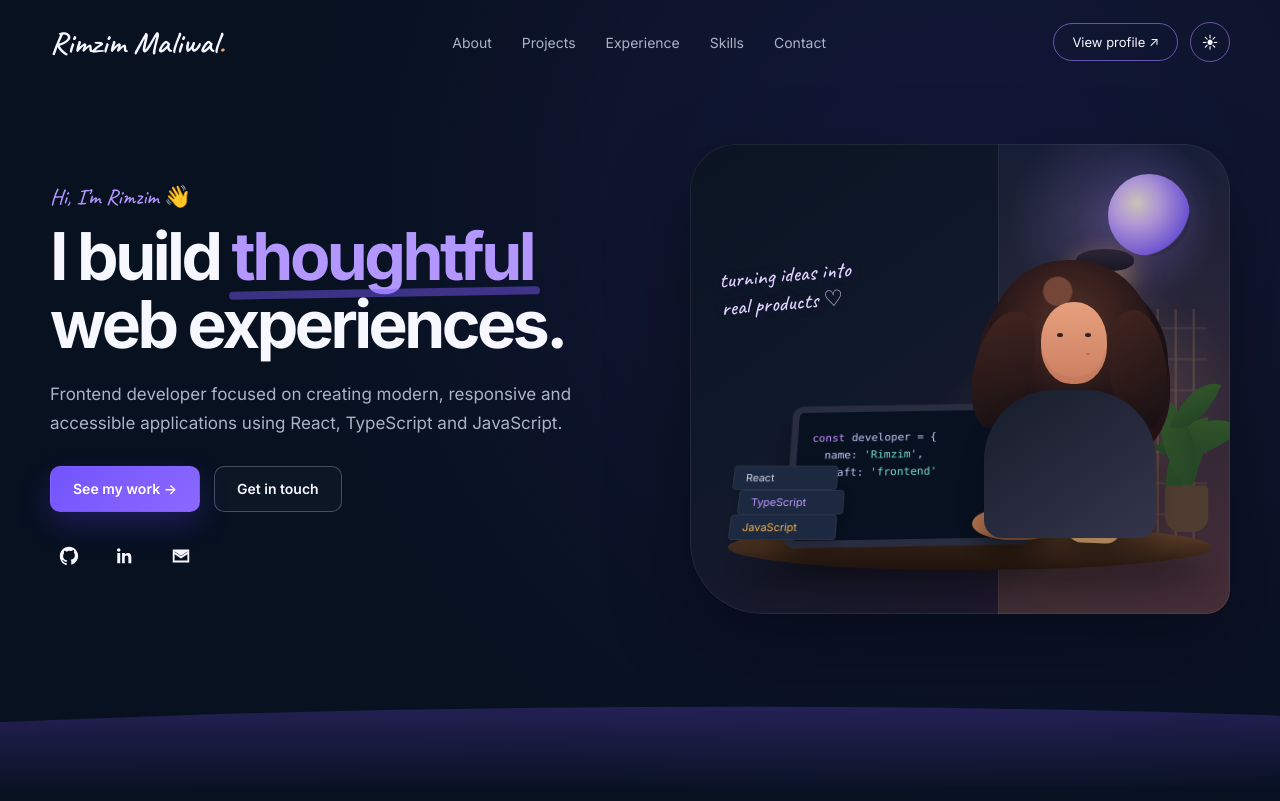
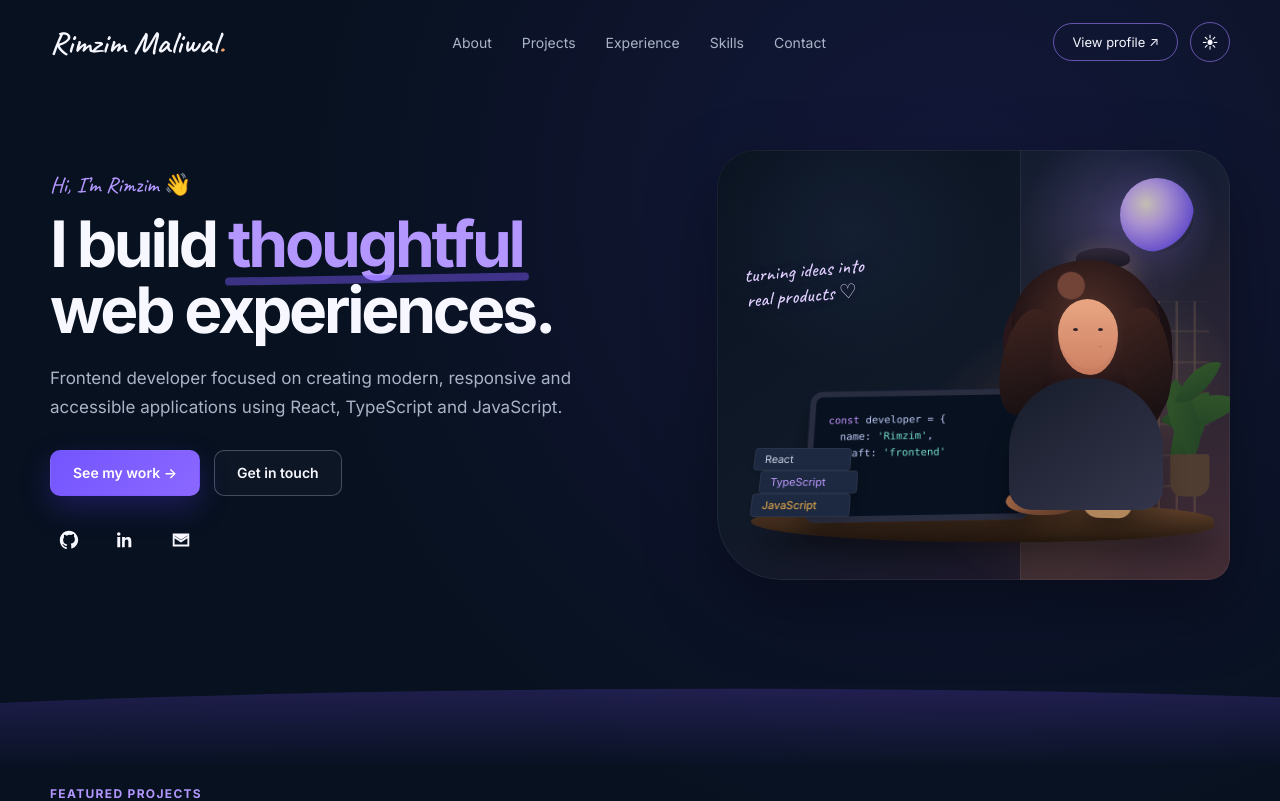
Before and after one commit to RimzimM/rimzim-portfolio, a React (Vite) app: page / in a window 1280 px wide. Shown: the top 801 px of the page. Built offline with nearby package versions, Linux system fonts and the light colour scheme.

Commit message:
refine hero illustration and spacing

```diff
--- a/src/hero-polish.css
+++ b/src/hero-polish.css
@@ -1,213 +1,249 @@
-/* Hero v2 — warmer, more detailed, and closer to the visual direction */
+/* Hero v3 — softer, warmer and less geometric */
 .hero {
-  grid-template-columns: 1.04fr .96fr;
-  gap: 54px;
-  min-height: 650px;
-  padding-top: 44px;
+  grid-template-columns: 1.08fr .92fr;
+  gap: 64px;
+  min-height: 630px;
+  padding-top: 36px;
 }
 
-.hero-copy { max-width: 680px; }
+.hero-copy { max-width: 700px; }
 .hero h1 {
-  font-size: clamp(48px, 5.15vw, 70px);
+  font-size: clamp(48px, 5vw, 68px);
   line-height: 1.02;
-  max-width: 680px;
-  letter-spacing: -3.5px;
+  max-width: 700px;
+  letter-spacing: -3.2px;
 }
-.hero-description { max-width: 620px; }
+.hero-description { max-width: 610px; }
 
 .hero-art {
-  height: 470px;
-  border-radius: 46px 46px 24px 72px;
+  width: min(100%, 560px);
+  height: 430px;
+  justify-self: end;
+  border-radius: 38px 38px 22px 64px;
+  overflow: hidden;
   background:
-    radial-gradient(circle at 78% 17%, rgba(194, 151, 255, .24), transparent 18%),
-    radial-gradient(circle at 68% 70%, rgba(247, 166, 94, .13), transparent 28%),
-    linear-gradient(145deg, #0b1422 0%, #10192a 42%, #25182f 100%);
-  box-shadow: inset 0 0 0 1px rgba(255,255,255,.07), 0 30px 80px rgba(0,0,0,.38);
+    radial-gradient(circle at 78% 17%, rgba(188, 146, 255, .22), transparent 18%),
+    radial-gradient(circle at 66% 72%, rgba(246, 168, 103, .16), transparent 30%),
+    radial-gradient(circle at 26% 18%, rgba(90, 112, 180, .10), transparent 28%),
+    linear-gradient(145deg, #0a1320 0%, #0f1928 46%, #24172d 100%);
+  box-shadow: inset 0 0 0 1px rgba(255,255,255,.06), 0 26px 70px rgba(0,0,0,.34);
 }
 
-/* warm wall lamp */
+/* warm ambient lamp */
 .hero-art::before {
   content: '';
   position: absolute;
-  right: 96px;
-  top: 105px;
-  width: 58px;
-  height: 22px;
-  border-radius: 50% 50% 42% 42%;
-  background: linear-gradient(#2d2536, #181723);
-  box-shadow: 0 10px 26px rgba(255, 187, 109, .38), 0 18px 45px rgba(255, 174, 87, .20);
+  right: 100px;
+  top: 98px;
+  width: 54px;
+  height: 20px;
+  border-radius: 55% 55% 42% 42%;
+  background: linear-gradient(#30283b, #1a1720);
+  box-shadow: 0 12px 28px rgba(255, 187, 109, .34), 0 24px 55px rgba(255, 174, 87, .16);
   z-index: 2;
 }
 .hero-art::after {
   content: '';
   position: absolute;
-  right: 117px;
-  top: 126px;
-  width: 18px;
+  right: 119px;
+  top: 117px;
+  width: 16px;
   height: 28px;
   border-radius: 0 0 50% 50%;
   background: #ffd59d;
-  filter: blur(.2px);
-  box-shadow: 0 0 35px rgba(255, 196, 123, .75);
+  box-shadow: 0 0 38px rgba(255, 196, 123, .66);
   z-index: 1;
 }
 
 .moon {
-  width: 82px;
-  height: 82px;
-  right: 40px;
-  top: 30px;
-  opacity: .82;
-  box-shadow: 0 0 45px rgba(146, 111, 255, .24);
+  width: 74px;
+  height: 74px;
+  right: 36px;
+  top: 28px;
+  opacity: .78;
+  box-shadow: 0 0 40px rgba(146, 111, 255, .22);
 }
 
 .window-glow {
-  width: 43%;
+  width: 41%;
   background:
-    linear-gradient(180deg, rgba(76, 77, 152, .12), rgba(242, 158, 92, .16)),
-    radial-gradient(circle at 60% 52%, rgba(255, 195, 121, .14), transparent 35%);
+    linear-gradient(180deg, rgba(76, 77, 152, .10), rgba(242, 158, 92, .15)),
+    radial-gradient(circle at 58% 52%, rgba(255, 195, 121, .13), transparent 35%);
 }
 
 .desk {
-  left: 38px;
-  right: 18px;
-  bottom: 44px;
-  height: 46px;
-  background: linear-gradient(180deg, #67452e, #24170f);
+  left: 34px;
+  right: 16px;
+  bottom: 38px;
+  height: 40px;
+  border-radius: 52% 48% 44% 56%;
+  background: linear-gradient(180deg, #68472f, #25180f);
+  box-shadow: 0 18px 26px rgba(0,0,0,.30);
 }
 
 .laptop {
-  width: 250px;
-  height: 152px;
-  left: 54px;
-  bottom: 24px;
-  border-color: #292d40;
-  box-shadow: 0 18px 30px rgba(0,0,0,.42), 0 0 0 1px rgba(155,130,255,.08);
+  width: 228px;
+  height: 140px;
+  left: 50px;
+  bottom: 21px;
+  border: 6px solid #292d40;
+  border-radius: 13px;
+  background: #08111f;
+  box-shadow: 0 15px 26px rgba(0,0,0,.38), 0 0 0 1px rgba(155,130,255,.07);
+  transform: rotate(-1deg);
 }
 
-.screen-code { font-size: 11.5px; }
+.screen-code { padding: 18px 14px; font-size: 10.8px; }
 
-.books { left: -3px; bottom: 30px; z-index: 4; }
-.books span { min-width: 108px; box-shadow: 0 5px 12px rgba(0,0,0,.18); }
+.books { left: -4px; bottom: 25px; z-index: 4; }
+.books span {
+  min-width: 100px;
+  padding: 4px 10px;
+  box-shadow: 0 5px 12px rgba(0,0,0,.16);
+}
 
 .mug {
-  right: 90px;
-  bottom: 27px;
-  background: linear-gradient(180deg,#f8d6a6,#dca873);
+  right: 80px;
+  bottom: 24px;
+  width: 50px;
+  height: 62px;
+  background: linear-gradient(180deg,#f7d5a4,#d9a36f);
   transform: rotate(2deg);
   z-index: 6;
 }
 .mug::after {
   content: '';
   position: absolute;
-  width: 18px;
-  height: 24px;
-  right: -13px;
-  top: 16px;
-  border: 5px solid #d9a46d;
+  width: 17px;
+  height: 22px;
+  right: -12px;
+  top: 15px;
+  border: 4px solid #d7a16a;
   border-left: 0;
   border-radius: 0 14px 14px 0;
 }
 
 .portrait {
-  width: 188px;
-  height: 278px;
-  right: 61px;
-  bottom: 76px;
+  width: 168px;
+  height: 250px;
+  right: 58px;
+  bottom: 70px;
+  z-index: 4;
 }
+
 .hair {
-  width: 166px;
-  height: 174px;
-  left: 7px;
+  width: 148px;
+  height: 160px;
+  left: 8px;
+  border-radius: 52% 48% 44% 56% / 40% 42% 58% 60%;
   background:
-    radial-gradient(circle at 42% 18%, #744638 0 8%, transparent 9%),
-    radial-gradient(circle at 50% 35%, #533027, #211316 62%, #100b10);
-  box-shadow: 14px 18px 0 #1b1114, -11px 20px 0 #2a171b, 21px 38px 0 -5px #241316;
+    radial-gradient(circle at 40% 16%, #724438 0 8%, transparent 9%),
+    radial-gradient(circle at 52% 36%, #523027, #211316 62%, #100b10);
+  box-shadow: 12px 15px 0 #1b1114, -9px 18px 0 #2a171b, 18px 34px 0 -5px #241316;
 }
 .hair::before,
 .hair::after {
   content: '';
   position: absolute;
-  width: 58px;
-  height: 120px;
-  top: 50px;
-  border-radius: 60% 40% 60% 45%;
-  background: linear-gradient(160deg,#43251f,#171013);
+  width: 48px;
+  height: 108px;
+  top: 48px;
+  border-radius: 60% 42% 64% 46%;
+  background: linear-gradient(160deg,#40241f,#171013);
 }
-.hair::before { left: -14px; transform: rotate(10deg); }
-.hair::after { right: -13px; transform: rotate(-12deg); }
+.hair::before { left: -10px; transform: rotate(10deg); }
+.hair::after { right: -11px; transform: rotate(-11deg); }
+
 .face {
-  width: 66px;
-  height: 82px;
-  left: 60px;
-  top: 42px;
-  background: linear-gradient(180deg,#e7a07d,#cb7f62);
+  width: 60px;
+  height: 76px;
+  left: 54px;
+  top: 39px;
+  border-radius: 49% 51% 46% 54% / 44% 46% 54% 56%;
+  background: linear-gradient(180deg,#e9a682,#cc8063);
+  box-shadow: inset 0 -6px 0 rgba(124,63,49,.08);
 }
-.face::after { box-shadow: 0 19px 0 -1px rgba(151,74,66,.55); }
+.face::before,
+.face::after {
+  width: 5px;
+  height: 3px;
+  top: 29px;
+}
+.face::before { left: 15px; }
+.face::after { right: 15px; box-shadow: 0 17px 0 -1px rgba(151,74,66,.45); }
+
 .body {
-  width: 172px;
-  height: 148px;
-  left: 3px;
+  width: 154px;
+  height: 132px;
+  left: 5px;
+  bottom: 0;
+  border-radius: 72px 72px 22px 22px;
   background: linear-gradient(145deg,#171d2b,#34354b);
+  box-shadow: 0 18px 24px rgba(0,0,0,.22);
 }
 
-.plant { right: 12px; bottom: 88px; transform: scale(1.08); }
+.plant {
+  right: 8px;
+  bottom: 82px;
+  transform: scale(.98);
+}
 .plant i { background: linear-gradient(135deg,#365c2b,#1f3d24); }
 
 .art-note {
-  left: 30px;
-  top: 95px;
-  font-size: 22px;
-  color: #e2d2ff;
-  text-shadow: 0 0 18px rgba(177,143,255,.20);
+  left: 28px;
+  top: 88px;
+  font-size: 20px;
+  color: #e1d0ff;
+  text-shadow: 0 0 16px rgba(177,143,255,.18);
 }
 
-/* sleeping cat shape on the desk */
+/* small sleeping cat detail */
 .desk::before {
   content: '';
   position: absolute;
-  width: 86px;
-  height: 34px;
-  right: 154px;
-  top: -18px;
-  border-radius: 55% 48% 45% 52%;
-  background: linear-gradient(145deg,#bc7a52,#7e4c36);
-  box-shadow: inset -12px -5px 0 rgba(79,42,32,.13), 0 8px 14px rgba(0,0,0,.18);
+  width: 72px;
+  height: 28px;
+  right: 136px;
+  top: -15px;
+  border-radius: 56% 48% 46% 54%;
+  background: linear-gradient(145deg,#b77750,#7f4d36);
+  box-shadow: inset -10px -4px 0 rgba(79,42,32,.12), 0 7px 12px rgba(0,0,0,.16);
   z-index: 7;
 }
 .desk::after {
   content: '⌁';
   position: absolute;
-  right: 154px;
-  top: -35px;
-  width: 34px;
-  height: 34px;
+  right: 135px;
+  top: -31px;
+  width: 30px;
+  height: 30px;
   display: grid;
   place-items: center;
-  color: #8b5339;
-  font-size: 37px;
-  transform: rotate(16deg);
+  color: #875239;
+  font-size: 32px;
+  transform: rotate(15deg);
   z-index: 8;
 }
 
 .hero-wave {
-  height: 82px;
-  background: linear-gradient(180deg, rgba(92, 63, 190, .32), rgba(31, 31, 94, .06));
-  transform: translateY(53px) rotate(-.3deg);
+  height: 76px;
+  background: linear-gradient(180deg, rgba(92, 63, 190, .28), rgba(31, 31, 94, .05));
+  transform: translateY(49px) rotate(-.25deg);
 }
 
 @media (max-width: 980px) {
-  .hero { grid-template-columns: 1fr; gap: 30px; padding-top: 30px; }
+  .hero { grid-template-columns: 1fr; gap: 30px; padding-top: 28px; }
   .hero-copy { max-width: 760px; }
   .hero h1 { max-width: 760px; }
-  .hero-art { width: min(700px,100%); justify-self: center; }
+  .hero-art { width: min(620px,100%); justify-self: center; }
 }
 
 @media (max-width: 640px) {
-  .hero h1 { font-size: clamp(44px, 14vw, 58px); letter-spacing: -2.7px; }
-  .hero-art { height: 390px; border-radius: 30px 30px 18px 44px; }
-  .portrait { transform: scale(.82); transform-origin: bottom right; right: 32px; }
-  .laptop { transform: scale(.83); transform-origin: bottom left; left: 28px; }
-  .books { transform: scale(.83); transform-origin: bottom left; }
-  .art-note { font-size: 18px; top: 70px; }
+  .hero h1 { font-size: clamp(42px, 13.5vw, 56px); letter-spacing: -2.5px; }
+  .hero-art { height: 370px; border-radius: 28px 28px 18px 42px; }
+  .portrait { transform: scale(.78); transform-origin: bottom right; right: 28px; }
+  .laptop { transform: scale(.78); transform-origin: bottom left; left: 24px; }
+  .books { transform: scale(.78); transform-origin: bottom left; }
+  .mug { transform: scale(.82) rotate(2deg); transform-origin: bottom right; right: 64px; }
+  .art-note { font-size: 17px; top: 64px; }
 }
```
